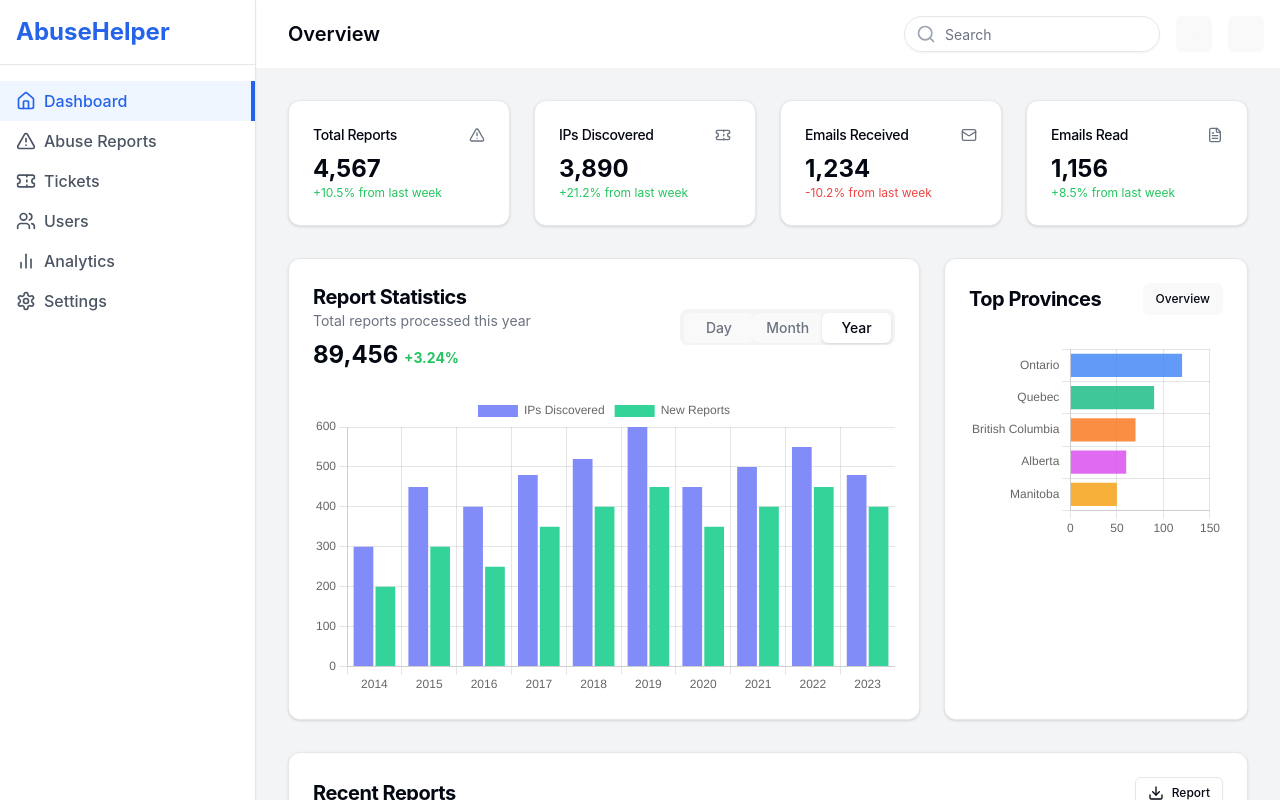
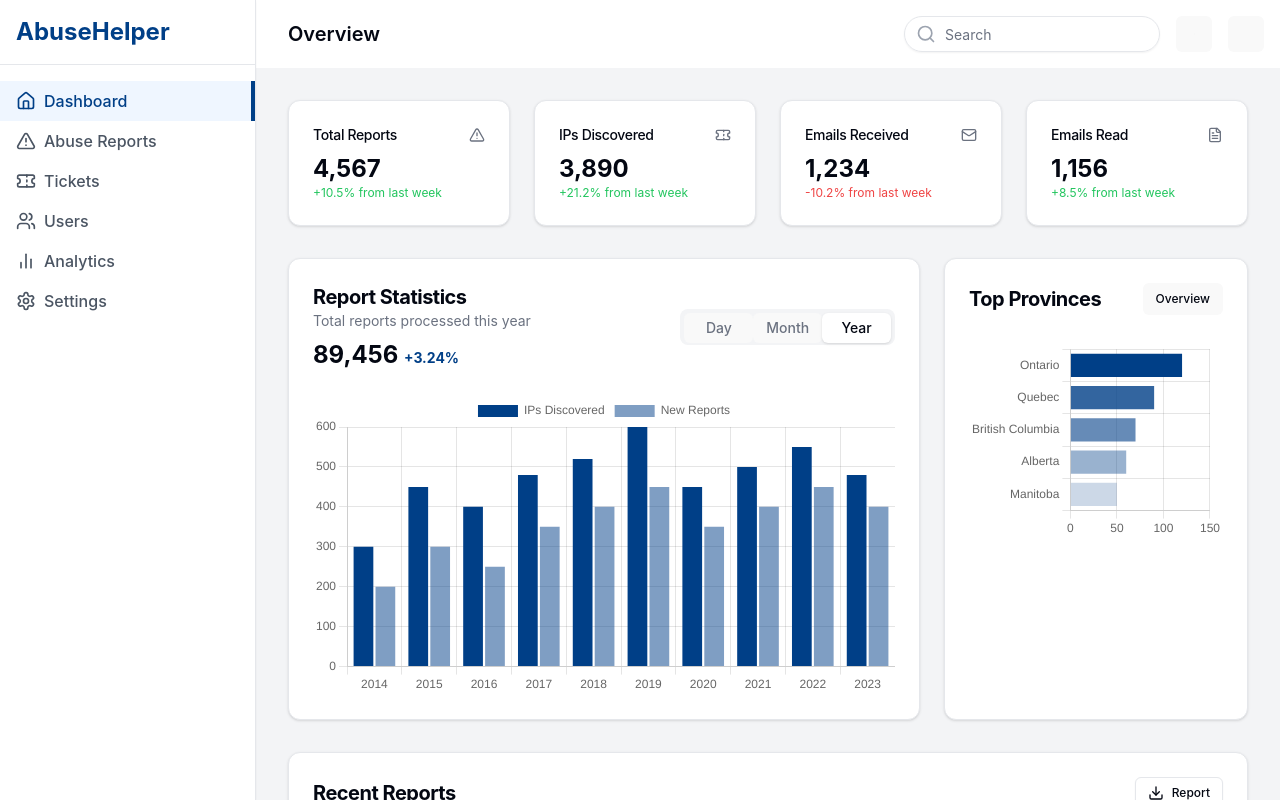
Before and after one commit to habibayoub/Abuse-Helper, a React (Vite) app in the folder frontend/: page / in a window 1280 px wide. Built offline with nearby package versions, Linux system fonts and the light colour scheme.

Commit message:
adjust styling to pantone 301

```diff
--- a/frontend/src/components/page/dashboard.tsx
+++ b/frontend/src/components/page/dashboard.tsx
@@ -24,6 +24,8 @@ import { Chart as ChartJS, CategoryScale, LinearScale, BarElement, Title, Toolti
 
 ChartJS.register(CategoryScale, LinearScale, BarElement, Title, Tooltip, Legend)
 
+const PANTONE_301 = "#003F87"
+
 export default function Dashboard() {
     const [sidebarOpen, setSidebarOpen] = useState(false)
     const [activeTab, setActiveTab] = useState("year")
@@ -34,12 +36,12 @@ export default function Dashboard() {
             {
                 label: "IPs Discovered",
                 data: [300, 450, 400, 480, 520, 600, 450, 500, 550, 480],
-                backgroundColor: "#818CF8",
+                backgroundColor: PANTONE_301,
             },
             {
                 label: "New Reports",
                 data: [200, 300, 250, 350, 400, 450, 350, 400, 450, 400],
-                backgroundColor: "#34D399",
+                backgroundColor: `${PANTONE_301}80`, // 50% opacity
             }
         ]
     }
@@ -51,11 +53,11 @@ export default function Dashboard() {
                 label: "Reports",
                 data: [120, 90, 70, 60, 50],
                 backgroundColor: [
-                    "rgba(59, 130, 246, 0.8)",
-                    "rgba(16, 185, 129, 0.8)",
-                    "rgba(249, 115, 22, 0.8)",
-                    "rgba(217, 70, 239, 0.8)",
-                    "rgba(245, 158, 11, 0.8)"
+                    PANTONE_301,
+                    `${PANTONE_301}CC`, // 80% opacity
+                    `${PANTONE_301}99`, // 60% opacity
+                    `${PANTONE_301}66`, // 40% opacity
+                    `${PANTONE_301}33`, // 20% opacity
                 ],
             }
         ]
@@ -70,13 +72,13 @@ export default function Dashboard() {
             {/* Sidebar */}
             <aside className={`bg-white w-64 fixed h-full z-30 border-r border-gray-200 shadow-sm transition-transform duration-300 ease-in-out ${sidebarOpen ? 'translate-x-0' : '-translate-x-full'} lg:translate-x-0`}>
                 <div className="p-4 flex justify-between items-center border-b border-gray-200">
-                    <h2 className="text-2xl font-bold text-blue-600">AbuseHelper</h2>
+                    <h2 className="text-2xl font-bold" style={{ color: PANTONE_301 }}>AbuseHelper</h2>
                     <Button variant="ghost" size="icon" onClick={toggleSidebar} className="lg:hidden">
                         <X className="h-6 w-6" />
                     </Button>
                 </div>
                 <nav className="mt-4">
-                    <a href="#" className="block py-2 px-4 bg-blue-50 text-blue-600 border-r-4 border-blue-600">
+                    <a href="#" className="block py-2 px-4 bg-blue-50 border-r-4" style={{ color: PANTONE_301, borderColor: PANTONE_301 }}>
                         <span className="flex items-center">
                             <Home className="mr-2" size={20} />
                             Dashboard
@@ -194,7 +196,7 @@ export default function Dashboard() {
                                         <div>
                                             <CardTitle className="text-xl font-bold">Report Statistics</CardTitle>
                                             <p className="text-sm text-muted-foreground">Total reports processed this year</p>
-                                            <p className="text-2xl font-bold mt-2">89,456 <span className="text-sm text-green-500">+3.24%</span></p>
+                                            <p className="text-2xl font-bold mt-2">89,456 <span className="text-sm" style={{ color: PANTONE_301 }}>+3.24%</span></p>
                                         </div>
                                         <Tabs value={activeTab} onValueChange={setActiveTab} className="w-full sm:w-auto">
                                             <TabsList className="grid w-full grid-cols-3 sm:w-auto">
```
